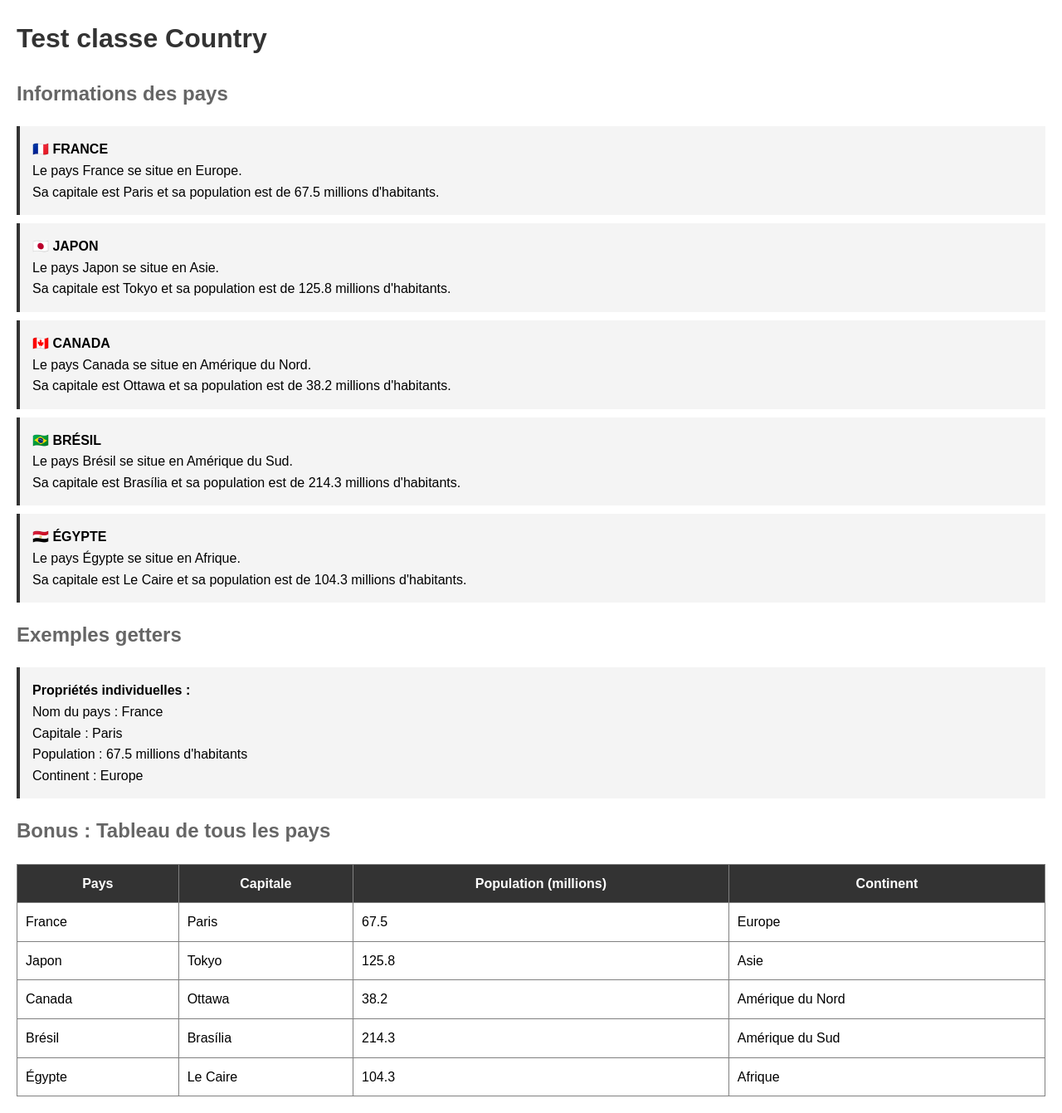
After one commit to rahinsoo/php_objet2, a PHP site: page /test_country.php in a window 1280 px wide. The commit adds this page. Shown: the whole page at 83% size. Run offline with PHP 8.4, Linux system fonts and the light colour scheme.

Commit message:
Exo 4 part 1 à 4

```diff
--- /dev/null
+++ b/Country.php
@@ -0,0 +1,71 @@
+<?php
+
+/**
+ * Classe représentant un pays
+ * Cette classe permet de stocker et manipuler les informations d'un pays
+ */
+class Country
+{
+    private $name;
+    private $capital;
+    private $population;
+    private $continent;
+
+    /**
+     * Constructeur de la classe Country
+     * Cette méthode spéciale est appelée automatiquement lors de la création d'un objet
+     *
+     * @param string $name Le nom du pays
+     * @param string $capital La capitale du pays
+     * @param float $population La population en millions
+     * @param string $continent Le continent
+     */
+    public function __construct($name, $capital, $population, $continent)
+    {
+        // On initialise chaque attribut avec les valeurs passées en paramètres
+        // $this fait référence à l'instance courante de l'objet
+        $this->name = $name;
+        $this->capital = $capital;
+        $this->population = $population;
+        $this->continent = $continent;
+    }
+
+    public function getInfo()
+    {
+        // On construit une chaîne de caractères avec toutes les informations
+        // On utilise la concaténation avec le point (.)
+        echo "Le pays " . $this->name . " se situe en " . $this->continent .
+            ". </br> Sa capitale est " . $this->capital .
+            " et sa population est de " . $this->population . " millions d'habitants.";
+    }
+
+    public function getName()
+    {
+        return $this->name;
+    }
+
+    public function getCapital()
+    {
+        return $this->capital;
+    }
+
+    public function getPopulation()
+    {
+        return $this->population;
+    }
+
+    public function getContinent()
+    {
+        return $this->continent;
+    }
+}
+
+// Calcul de la population totale
+
+//$populationTotale = 0;
+//foreach ($pays as $p) {
+//    $populationTotale += $p->getPopulation();
+//}
+//echo "<strong>Nombre de pays créés :</strong> " . count($pays) . "<br>";
+//echo "<strong>Population totale :</strong> " . $populationTotale . " millions d'habitants<br>";
+//echo "<strong>Population moyenne :</strong> " . round($populationTotale / count($pays), 2) . " millions d'habitants";
--- /dev/null
+++ b/test_country.php
@@ -0,0 +1,112 @@
+<?php
+require_once 'Country.php';
+?>
+<!DOCTYPE html>
+<html lang='fr'>
+<head>
+    <meta charset='UTF-8'>
+    <title>Test classe Country</title>
+    <style>
+        body {
+            font-family: Arial, sans-serif;
+            margin: 20px;
+            line-height: 1.6;
+        }
+
+        .country {
+            background: #f4f4f4;
+            padding: 15px;
+            margin: 10px 0;
+            border-left: 4px solid #333;
+        }
+
+        h1 {
+            color: #333;
+        }
+
+        h2 {
+            color: #666;
+        }
+    </style>
+</head>
+<body>
+<h1>Test classe Country</h1>
+<?php
+$france = new Country("France", "Paris", 67.5, "Europe");
+// Création Japon
+$japon = new Country("Japon", "Tokyo", 125.8, "Asie");
+// Création Canada
+$canada = new Country("Canada", "Ottawa", 38.2, "Amérique du Nord");
+// Création Brésil
+$bresil = new Country("Brésil", "Brasília", 214.3, "Amérique du Sud");
+// Création Égypte
+$egypte = new Country("Égypte", "Le Caire", 104.3, "Afrique");
+
+?>
+<h2>Informations des pays</h2>
+
+<div class='country'>
+    <strong>🇫🇷 FRANCE</strong><br>
+    <?php $france->getInfo(); ?>
+</div>
+
+<div class='country'>
+    <strong>🇯🇵 JAPON</strong><br>
+    <?php $japon->getInfo(); ?>
+</div>
+
+<div class='country'>
+    <strong>🇨🇦 CANADA</strong><br>
+    <?php $canada->getInfo(); ?>
+</div>
+
+<div class='country'>
+    <strong>🇧🇷 BRÉSIL</strong><br>
+    <?php $bresil->getInfo(); ?>
+</div>
+
+<div class='country'>
+    <strong>🇪🇬 ÉGYPTE</strong><br>
+    <?php $egypte->getInfo(); ?>
+</div>
+
+<h2>Exemples getters</h2>
+
+<div class='country'>
+    <strong>Propriétés individuelles :</strong><br>
+    <?php
+    echo "Nom du pays : " . $france->getName() . "<br>";
+    echo "Capitale : " . $france->getCapital() . "<br>";
+    echo "Population : " . $france->getPopulation() . " millions d'habitants<br>";
+    echo "Continent : " . $france->getContinent();
+    ?>
+</div>
+
+<h2>Bonus : Tableau de tous les pays</h2>
+<?php
+// On peut stocker tous les objets dans un tableau
+$pays = array($france, $japon, $canada, $bresil, $egypte);
+?>
+<table border='1' cellpadding='10' style='border-collapse: collapse; width: 100%;'>
+    <tr style='background: #333; color: white;'>
+        <th>Pays</th>
+        <th>Capitale</th>
+        <th>Population (millions)</th>
+        <th>Continent</th>
+    </tr>
+
+   <?php
+    foreach ($pays as $p) {
+    echo "<tr>";
+        echo "<td>" . $p->getName() . "</td>";
+        echo "<td>" . $p->getCapital() . "</td>";
+        echo "<td>" . $p->getPopulation() . "</td>";
+        echo "<td>" . $p->getContinent() . "</td>";
+        echo "</tr>";
+    }
+?>
+</table>
+
+
+</body>
+</html>
```
Also changed, not shown: exemple_comptebanquaire.php (+67 -0 lines), test_php_advance_3.php (+43 -16 lines).
